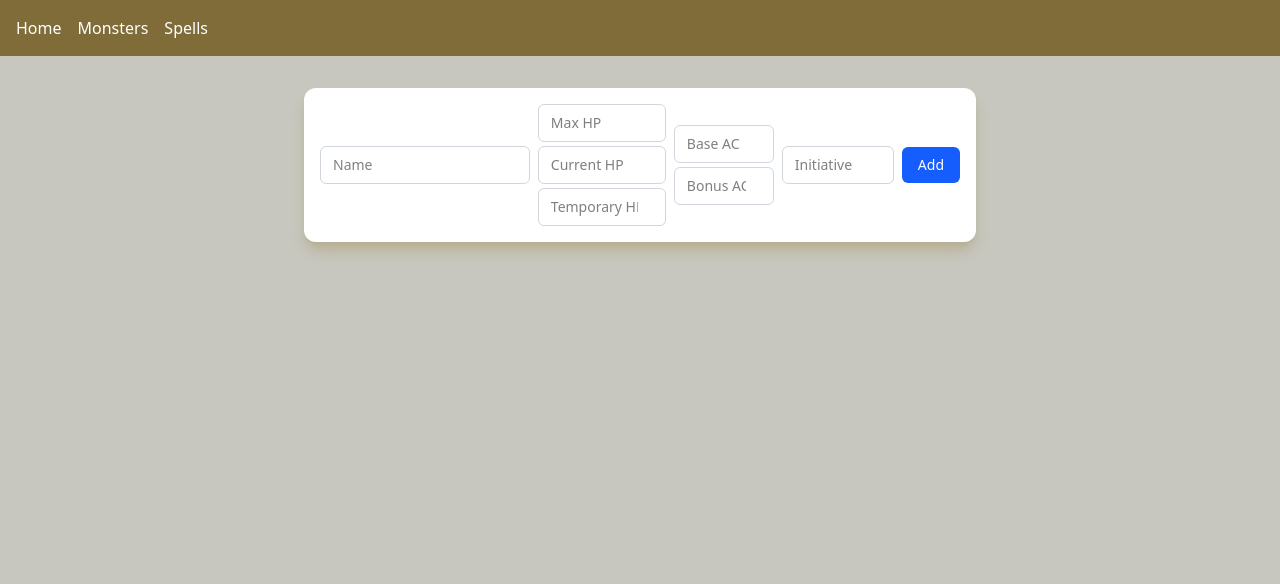
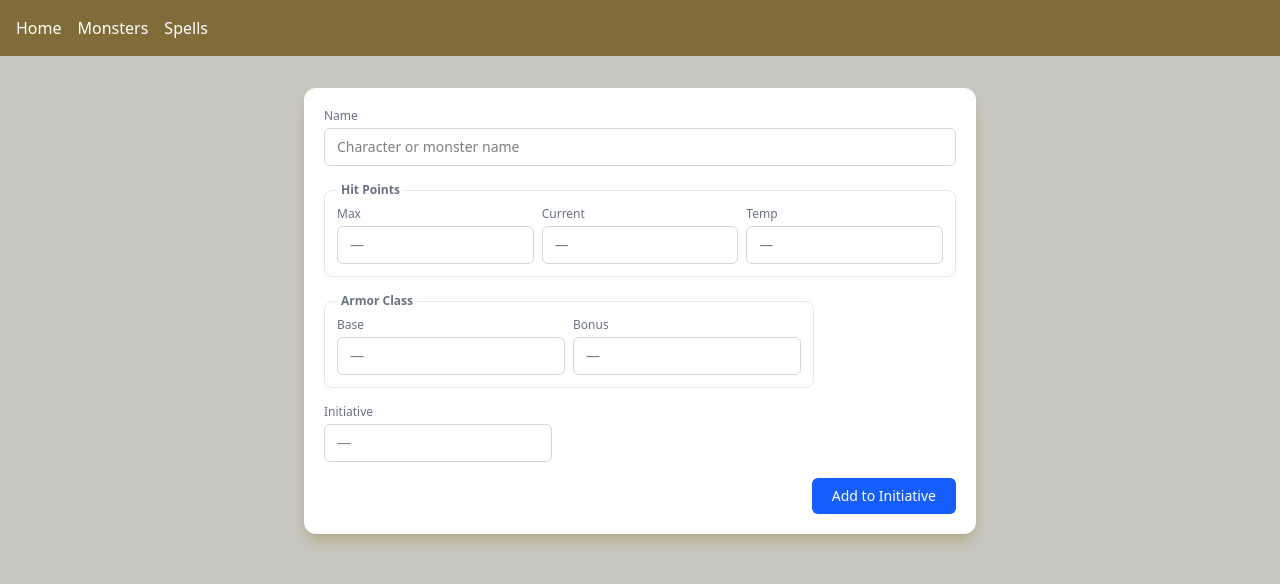
Before and after one commit to anthonyr1616/dnd-initiative-tracker, a React (Vite) app: page / in a window 1280 px wide. Shown: the top 584 px of the page. Built offline with nearby package versions, Linux system fonts and the light colour scheme.

Commit message:
Rework layout of initative form

```diff
--- a/src/components/InitiativeForm.jsx
+++ b/src/components/InitiativeForm.jsx
@@ -69,104 +69,135 @@ function InitiativeForm({
     setEditingItem(null);
   };
 
+  const inputClass =
+    "rounded-md border border-gray-300 px-3 py-2 text-sm w-full focus:outline-none focus:ring-2 focus:ring-blue-500";
+  const labelClass = "block text-xs font-medium text-gray-500 mb-1";
+
   return (
     <form
       onSubmit={handleSubmit}
-      className="w-full max-w-2xl mx-auto p-4 bg-white rounded-xl shadow-[#b6ad90] shadow-lg"
+      className="w-full max-w-2xl mx-auto p-5 bg-white rounded-xl shadow-[#b6ad90] shadow-lg"
     >
-      <div className="flex flex-wrap gap-2 items-center">
+      <div className="mb-4">
+        <label className={labelClass}>Name</label>
         <input
           type="text"
-          placeholder="Name"
+          placeholder="Character or monster name"
           value={name}
           required
           onChange={(e) => setName(e.target.value)}
-          className="flex-1 min-w-[120px] rounded-md border border-gray-300 px-3 py-2 text-sm focus:outline-none focus:ring-2 focus:ring-blue-500"
+          className={inputClass}
         />
-        <div className="flex flex-col w-32 gap-1">
+      </div>
+      <div className="flex flex-wrap gap-4 mb-4">
+        <fieldset className="flex-1 min-w-[180px] border border-gray-200 rounded-lg px-3 pt-1 pb-3">
+          <legend className="text-xs font-semibold text-gray-500 px-1">Hit Points</legend>
+          <div className="flex gap-2 mt-1">
+            <div className="flex-1">
+              <label className={labelClass}>Max</label>
               <input
                 type="number"
                 max="999"
                 min="0"
-            placeholder="Max HP"
+                placeholder="—"
                 value={maxHp}
                 onChange={(e) => {
                   setMaxHp(e.target.value);
                   if (!isEditing) setCurrentHp(e.target.value);
                 }}
-            className="rounded-md border border-gray-300 px-3 py-2 text-sm focus:outline-none focus:ring-2 focus:ring-blue-500"
+                className={inputClass}
               />
+            </div>
+            <div className="flex-1">
+              <label className={labelClass}>Current</label>
               <input
                 type="number"
                 max="999"
-            placeholder="Current HP"
+                placeholder="—"
                 value={currentHp}
                 onChange={(e) => setCurrentHp(Math.min(e.target.value, maxHp))}
-            className="rounded-md border border-gray-300 px-3 py-2 text-sm focus:outline-none focus:ring-2 focus:ring-blue-500"
+                className={inputClass}
               />
+            </div>
+            <div className="flex-1">
+              <label className={labelClass}>Temp</label>
               <input
                 type="number"
                 max="999"
                 min="0"
-            placeholder="Temporary HP"
+                placeholder="—"
                 value={temporaryHp}
                 onChange={(e) => setTemporaryHp(e.target.value)}
-            className="rounded-md border border-gray-300 px-3 py-2 text-sm focus:outline-none focus:ring-2 focus:ring-blue-500"
+                className={inputClass}
               />
             </div>
-        <div className="flex flex-col gap-1 w-25">
+          </div>
+        </fieldset>
+        <fieldset className="min-w-[140px] border border-gray-200 rounded-lg px-3 pt-1 pb-3">
+          <legend className="text-xs font-semibold text-gray-500 px-1">Armor Class</legend>
+          <div className="flex gap-2 mt-1">
+            <div className="flex-1">
+              <label className={labelClass}>Base</label>
               <input
                 type="number"
                 max="999"
-            placeholder="Base AC"
+                placeholder="—"
                 value={ac}
                 onChange={(e) => setAc(e.target.value)}
-            className="rounded-md border border-gray-300 px-3 py-2 text-sm focus:outline-none focus:ring-2 focus:ring-blue-500"
+                className={inputClass}
               />
+            </div>
+            <div className="flex-1">
+              <label className={labelClass}>Bonus</label>
               <input
                 type="number"
                 max="999"
-            placeholder="Bonus AC"
+                placeholder="—"
                 value={bonusAc}
                 onChange={(e) => setBonusAc(e.target.value)}
-            className="rounded-md border border-gray-300 px-3 py-2 text-sm focus:outline-none focus:ring-2 focus:ring-blue-500"
+                className={inputClass}
               />
             </div>
+          </div>
+        </fieldset>
+
+        <div className="flex flex-col justify-end min-w-[80px]">
+          <label className={labelClass}>Initiative</label>
           <input
             type="number"
             max="999"
-          placeholder="Initiative"
+            placeholder="—"
             value={initiative}
             onChange={(e) => setInitiative(e.target.value)}
-          className="w-28 rounded-md border border-gray-300 px-3 py-2 text-sm focus:outline-none focus:ring-2 focus:ring-blue-500"
+            className={inputClass}
           />
-
-        <div className="flex flex-col gap-1">
+        </div>
+      </div>
+      <div className="flex justify-end gap-2">
         {isEditing ? (
           <>
             <button
+              type="button"
+              onClick={handleCancel}
+              className="rounded-md border border-gray-300 px-4 py-2 text-sm font-medium text-gray-600 hover:bg-gray-50 focus:outline-none focus:ring-2 focus:ring-gray-400"
+            >
+              Cancel
+            </button>
+            <button
               type="submit"
-                className="rounded-md bg-green-600 px-4 py-2 text-sm font-medium text-white hover:bg-green-700 focus:outline-none focus:ring-2 focus:ring-green-500"
+              className="rounded-md bg-green-600 px-5 py-2 text-sm font-medium text-white hover:bg-green-700 focus:outline-none focus:ring-2 focus:ring-green-500"
             >
               Save
-              </button>
-              <button
-                type="button"
-                onClick={handleCancel}
-                className="rounded-md bg-gray-400 px-4 py-2 text-sm font-medium text-white hover:bg-gray-500 focus:outline-none focus:ring-2 focus:ring-gray-500"
-              >
-                Cancel
             </button>
           </>
         ) : (
           <button
             type="submit"
-              className="rounded-md bg-blue-600 px-4 py-2 text-sm font-medium text-white hover:bg-blue-700 focus:outline-none focus:ring-2 focus:ring-blue-500"
+            className="rounded-md bg-blue-600 px-5 py-2 text-sm font-medium text-white hover:bg-blue-700 focus:outline-none focus:ring-2 focus:ring-blue-500"
           >
-              Add
+            Add to Initiative
           </button>
         )}
-        </div>
       </div>
     </form>
   );
```
Lines whose indentation alone changed are shown as unchanged.
